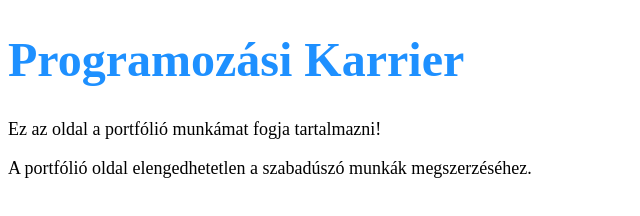
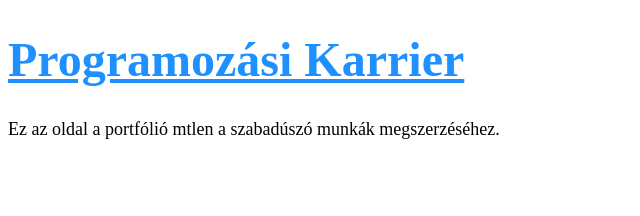
Before and after one commit to kataia1216/portfolio-oldal, a plain HTML site: page index.html in a window 1280 px wide. Shown: the whole page, without its empty margins (0-640 px from the left). Drawn offline with Linux system fonts and the light colour scheme.

Commit message:
nagyon fontos változtattás

```diff
--- a/index.html
+++ b/index.html
@@ -8,7 +8,6 @@
 </head>
 <body>
     <h1>Programozási Karrier</h1>
-    <p>Ez az oldal a portfólió munkámat fogja tartalmazni!</p>
-    <p>A portfólió oldal elengedhetetlen a szabadúszó munkák megszerzéséhez.</p>
+    <p>Ez az oldal a portfólió mtlen a szabadúszó munkák megszerzéséhez.</p>
 </body>
 </html>
--- a/styles.css
+++ b/styles.css
@@ -1 +1 @@
-h1{color:dodgerblue; font-size: 4.8rem} p{font-size: 1.8rem} html {font-size: 10px;}
+h1{color:dodgerblue; font-size: 4.8rem; text-decoration: underline;} p{font-size: 1.8rem} html {font-size: 10px;}
```
